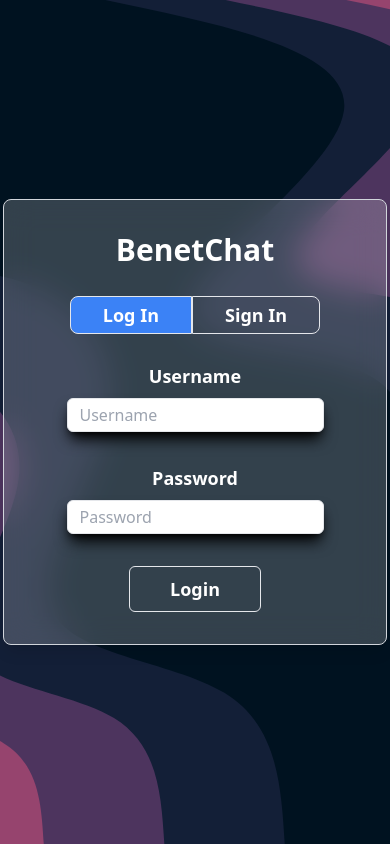
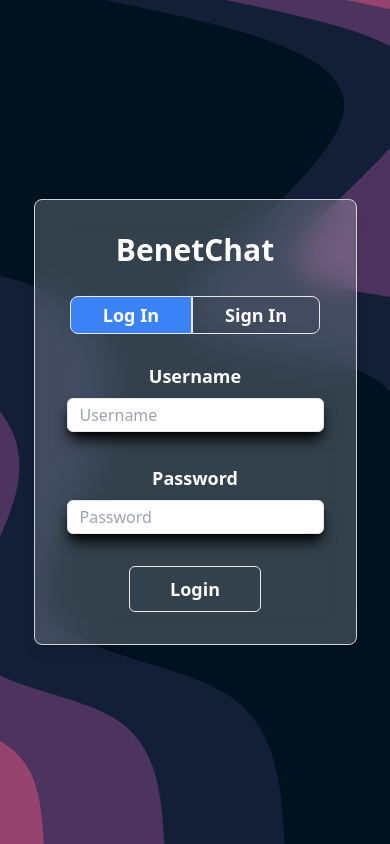
Before and after one commit to slmens/Node-Chat-App, a Next.js app in the folder frontend/: page / in a window 390 px wide. Built offline with nearby package versions, Linux system fonts and the light colour scheme.

Commit message:
mobile theme width

```diff
--- a/frontend/src/app/page.tsx
+++ b/frontend/src/app/page.tsx
@@ -31,7 +31,7 @@ function Login() {
       >
         <div
           id="loginInnerContainer"
-          className="min-w-96 min-h-fit flex flex-col gap-7 justify-center items-center bg-white bg-opacity-20 backdrop-filter backdrop-blur-lg border border-gray-300 rounded-lg p-8 shadow-lg"
+          className="min-w-84 min-h-fit flex flex-col gap-7 justify-center items-center bg-white bg-opacity-20 backdrop-filter backdrop-blur-lg border border-gray-300 rounded-lg p-8 shadow-lg"
         >
           <h1 className="text-3xl font-bold">BenetChat</h1>
           <div>
```
